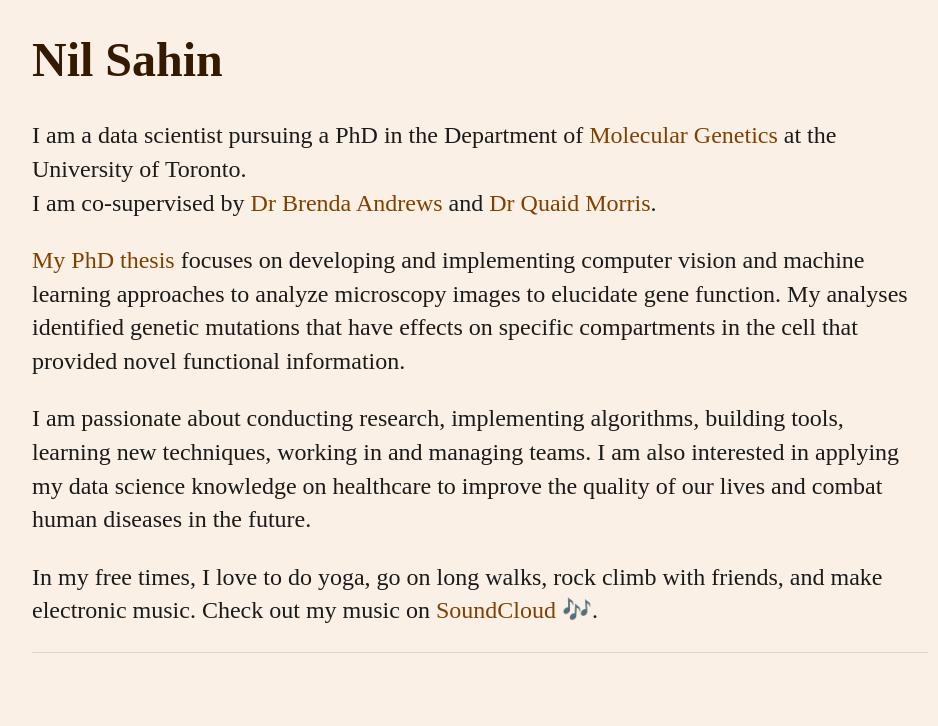
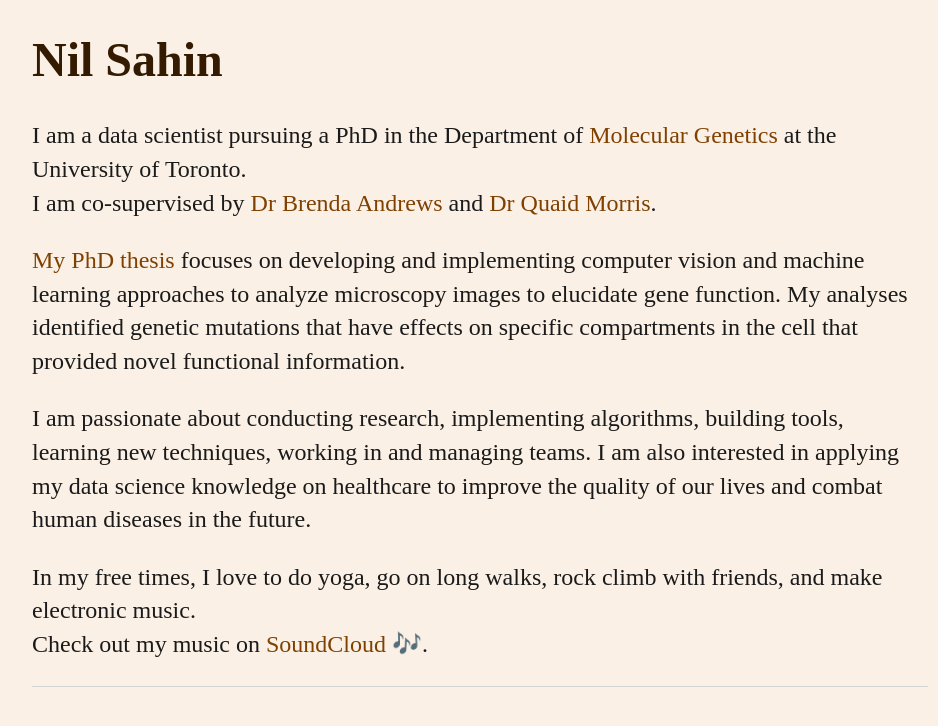
Before and after one commit to nsahin/nsahin.github.io, a Jekyll site: the page built from index.html, in a window 1280 px wide, cut to the strip 310-1057 px from the top of the page. Shown: the top 726 px of the strip, without its empty margins (160-1098 px from the left). Built offline with Jekyll 4.4.1, drawn with Linux system fonts in a browser that asks for light colours.

```diff
--- a/index.html
+++ b/index.html
@@ -15,6 +15,6 @@ title: Nil Sahin
 		I am also interested in applying my data science knowledge on healthcare to improve the quality of our lives and combat human diseases in the future.
 	</p>
 	<p>In my free times, I love to do yoga, go on long walks, rock climb with friends, and make electronic music.
-		Check out my music on <a href="https://soundcloud.com/nil-sahin">SoundCloud</a> &#127926;.
+		<br>Check out my music on <a href="https://soundcloud.com/nil-sahin">SoundCloud</a> &#127926;.
 	</p>
 </div><!-- /.blurb -->
```
